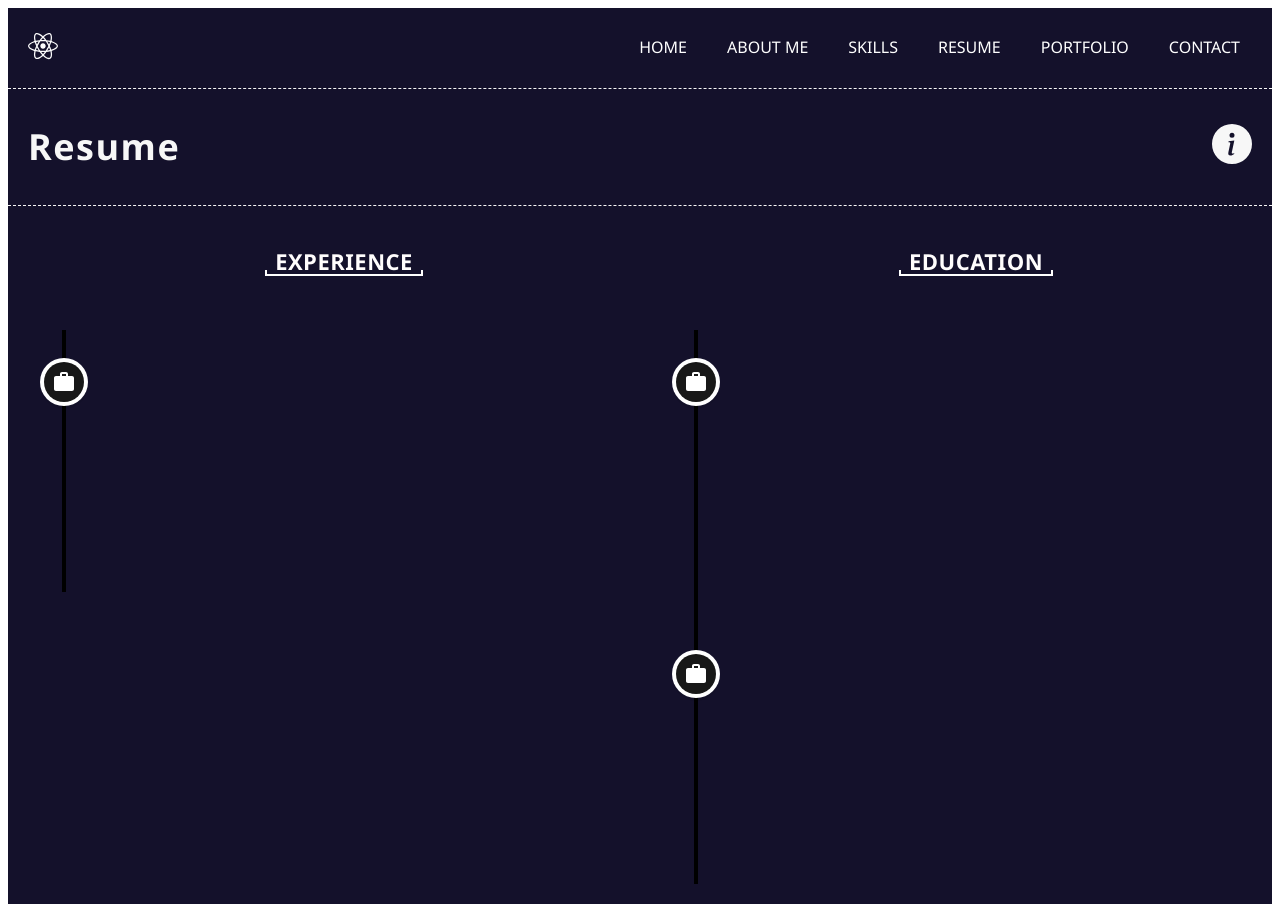
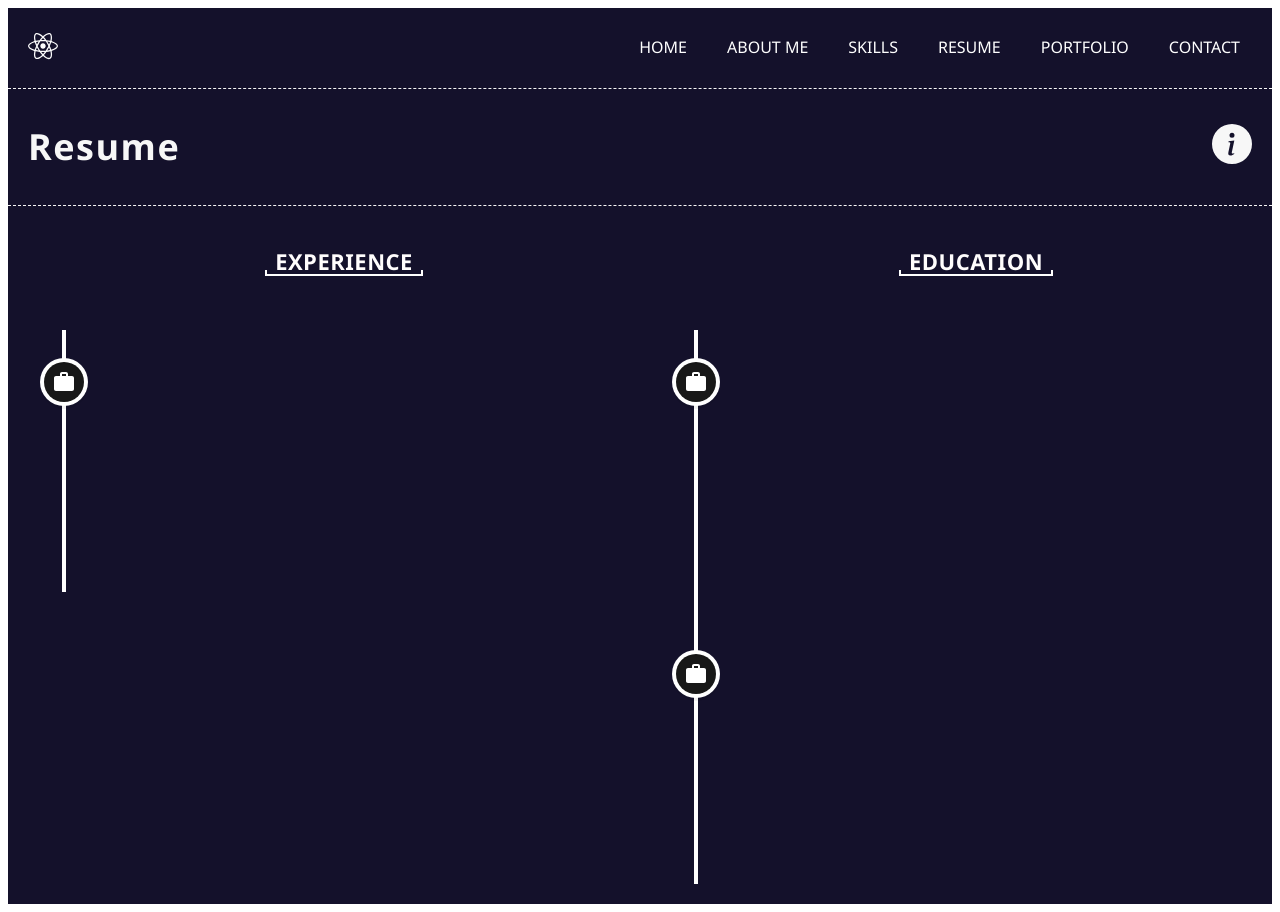
Before and after one commit to shivah12/myportfolio, a React (Create React App) app: page /resume in a window 1280 px wide. Shown: the top 912 px of the page. Built offline with nearby package versions, Linux system fonts and the light colour scheme.

Commit message:
Update index.jsx

```diff
--- a/src/containers/resume/index.jsx
+++ b/src/containers/resume/index.jsx
@@ -60,7 +60,7 @@ const Resume = () => {
           <h3 className="timeline__education__header-text">Education</h3>
           <VerticalTimeline
             layout={"1-column"}
-            lineColor="black"
+            lineColor="white"
           >
           {data.education.map((item, i) => (
               <VerticalTimelineElement
```
